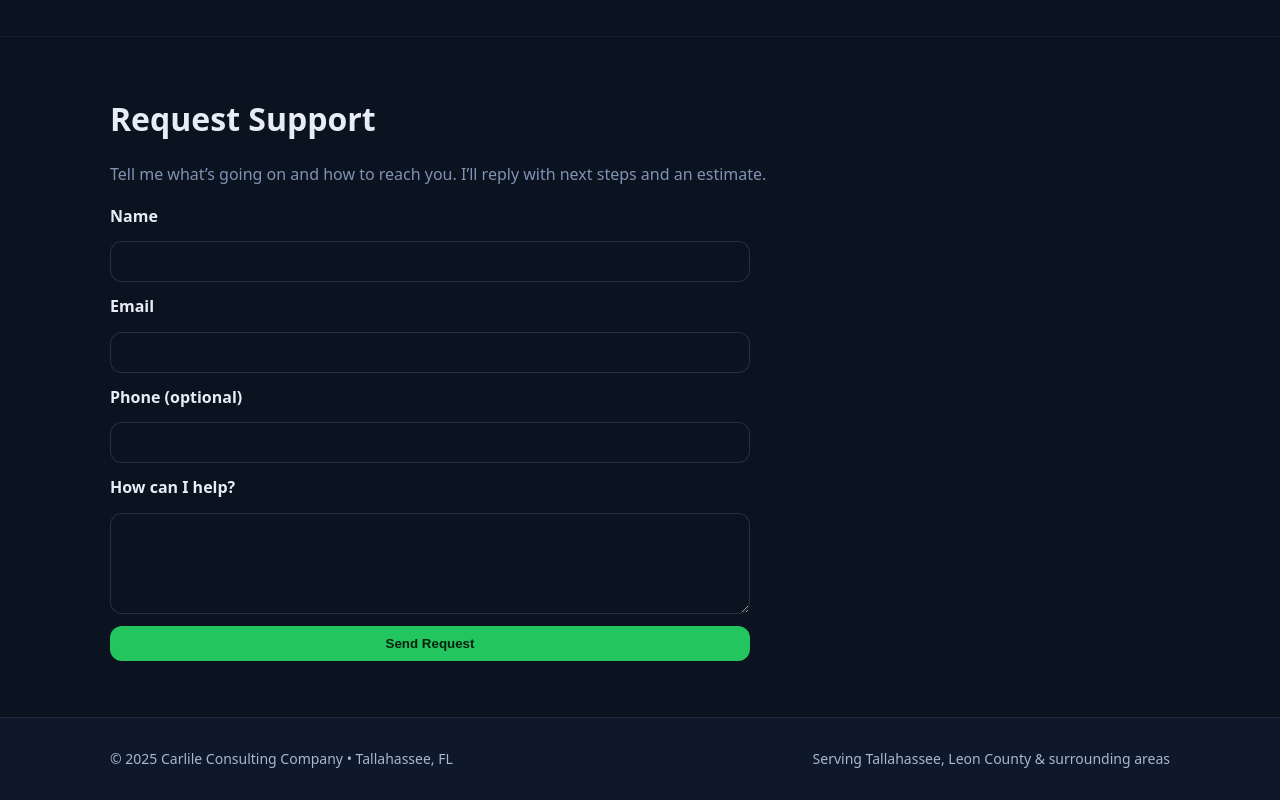
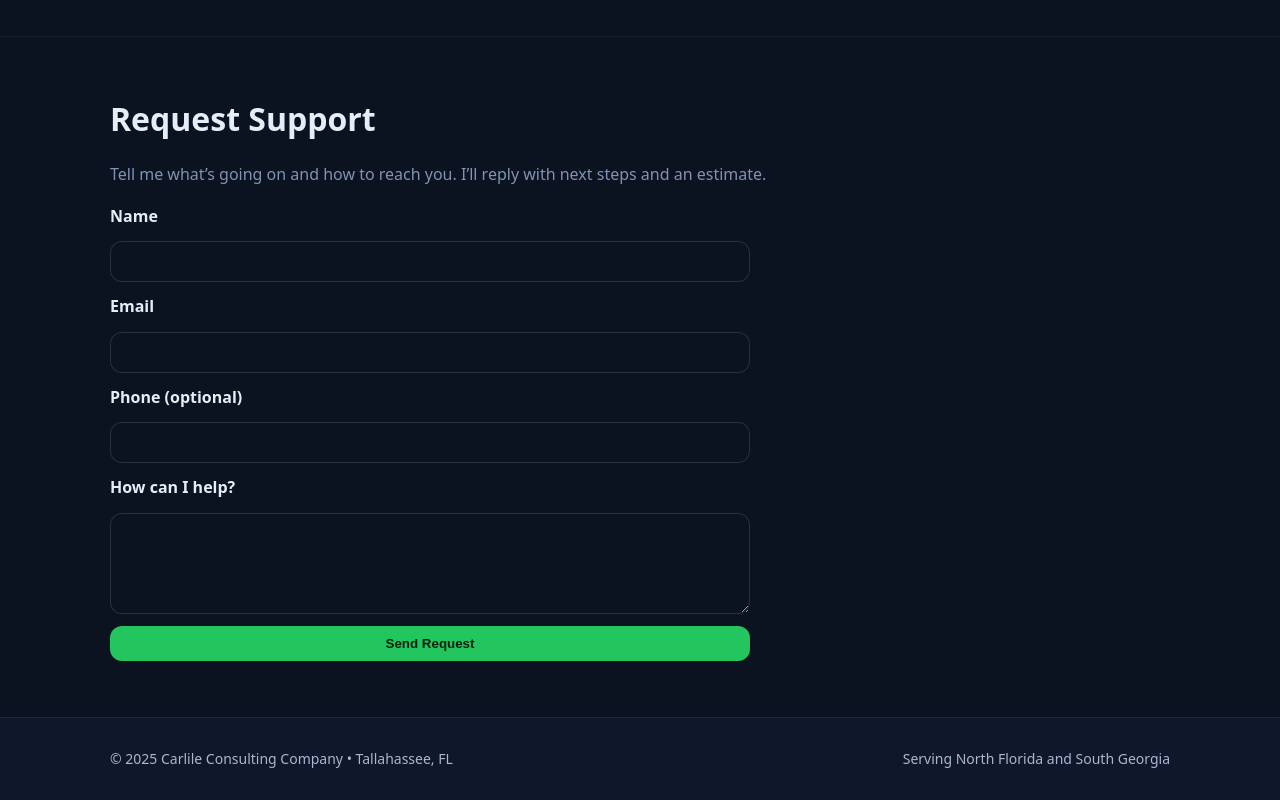
Before and after one commit to carlileconsult/carlileconsultingcompany.github.io, a plain HTML site: page index.html in a window 1280 px wide. Shown: the part 1553-2353 px from the top of the page. Drawn offline with Linux system fonts and the light colour scheme.

Commit message:
Update index.html

```diff
--- a/index.html
+++ b/index.html
@@ -240,7 +240,7 @@
   <footer>
     <div class="container foot">
       <div class="small">© <span id="y"></span> Carlile Consulting Company • Tallahassee, FL</div>
-      <div class="small">Serving Tallahassee, Leon County & surrounding areas</div>
+      <div class="small">Serving North Florida and South Georgia</div>
     </div>
   </footer>
 
```
